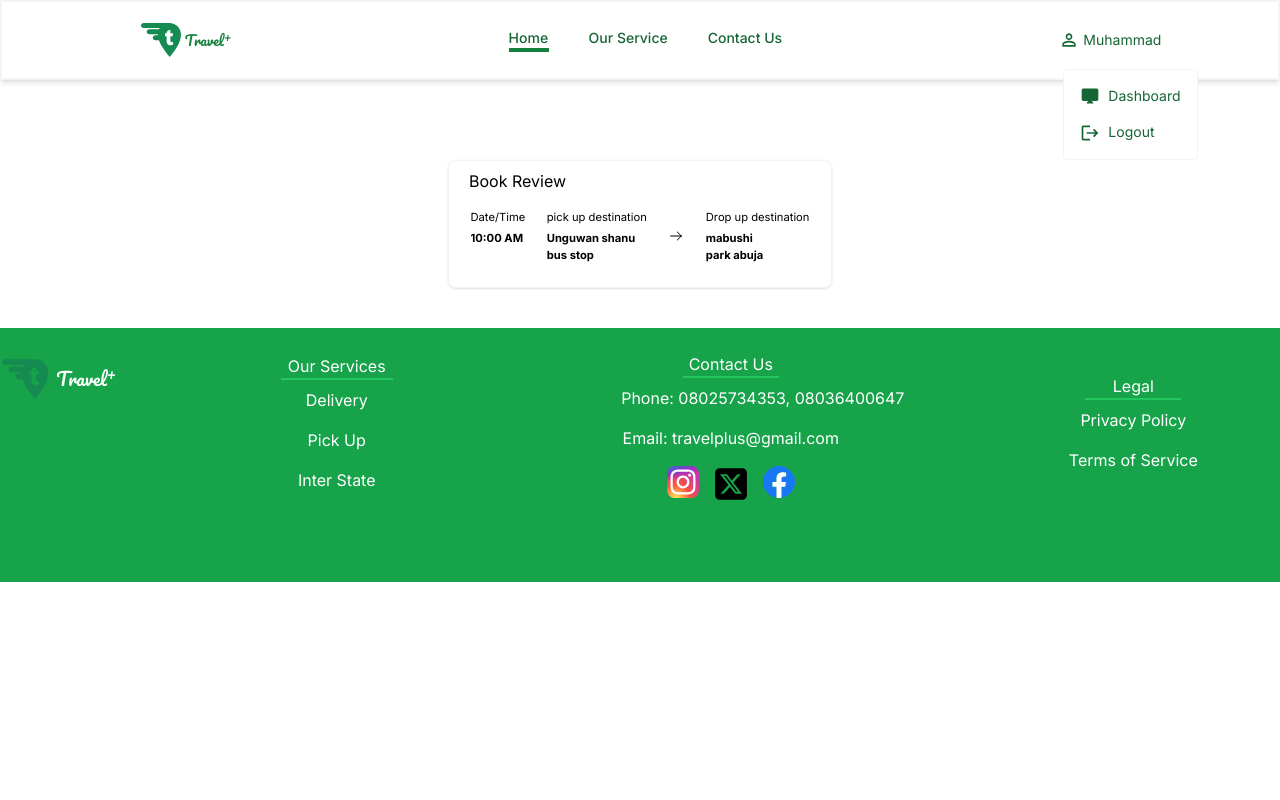
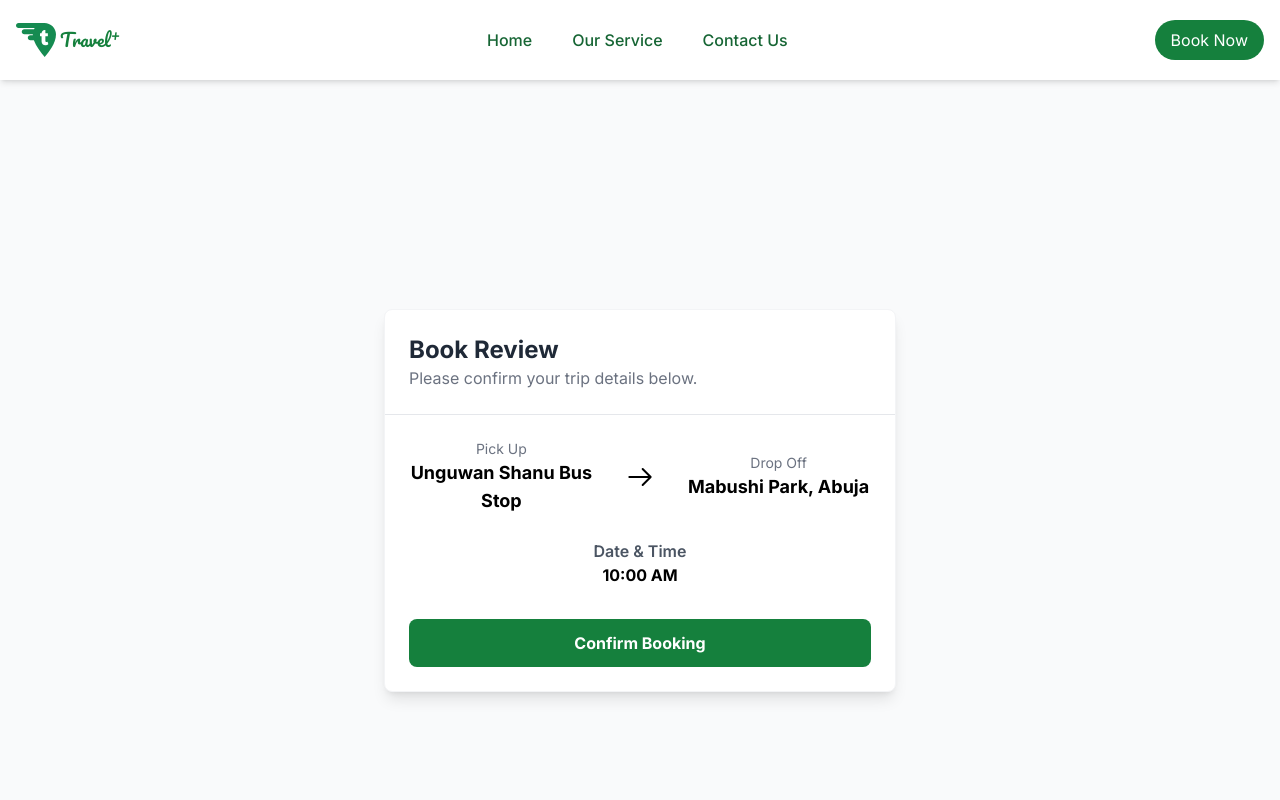
Before and after one commit to techvalleyng/travelplus_landing, a React (Vite) app: page /bookreview in a window 1280 px wide. Shown: the top 800 px of the page. Built offline with nearby package versions, Linux system fonts and the light colour scheme.

Commit message:
feat: update all components and pages to a professional and consistent design

```diff
--- a/src/components/Header.tsx
+++ b/src/components/Header.tsx
@@ -1,84 +1,37 @@
 import { NavLink } from 'react-router-dom';
 import travlogo from '../assets/travlogo(2).svg'
 import MenuIcon from '@mui/icons-material/Menu';
-import PersonOutlineIcon from '@mui/icons-material/PersonOutline';
-import DesktopMacIcon from '@mui/icons-material/DesktopMac';
-import LogoutIcon from '@mui/icons-material/Logout';
 import { useState } from 'react';
 
 export default function Header() {
-
-  const user = true;
-
   const [toggle, setToggle] = useState(false);
 
-  const toggleNavbar = ()=>{
+  const toggleNavbar = () => {
     setToggle(!toggle);
   };
 
-  const [userToggle, setUserToggle] =useState(false);
-
   return (
     <>
-      <div
-        className={`${toggle ? 'h-[350px]' :'h-0'} sticky right-0 left-0 top-0 z-50 space-y-6 space-x-8 md:space-x-0 md:space-y-0   flex-col md:h-20 shadow-md text-green-800 font-inter flex md:flex-row md:items-center  md:justify-around border-gray-100 border-2 border-solid text-sm`}>
+      <div className="sticky top-0 z-50 shadow-md bg-white text-green-800 font-inter">
+        <div className="container mx-auto flex items-center justify-between h-20 px-4">
+          <div className='flex items-center'>
+            <img src={travlogo} className='w-10 mr-1' alt="Logo" />
+            <span className='font-pacifico text-green-700 text-lg'>Travel<sup>&#43;</sup></span>
+          </div>
 
-        <div className='flex ml-8 mt-5 md:m-0 items-center'>
-          <img
-            src={travlogo}
-            className='w-10 mr-1'
-            alt="Logo"
-          />
-          <span className='font-pacifico text-green-700'>Travel<sup>&#43;</sup></span>
-        </div>
+          <div className='md:hidden' onClick={toggleNavbar}>
+            <MenuIcon className='cursor-pointer' />
+          </div>
 
-        <div className='absolute right-5 md:hidden' onClick={toggleNavbar} >
-         <MenuIcon className='cursor-pointer'/>
-        </div>
+          <div className={`absolute md:static top-20 left-0 w-full md:w-auto bg-white md:bg-transparent shadow-md md:shadow-none ${toggle ? 'flex' : 'hidden'} md:flex flex-col md:flex-row items-center space-y-4 md:space-y-0 md:space-x-10 font-medium p-4 md:p-0`}>
+            <NavLink className='hover:text-green-600' to='/'>Home</NavLink>
+            <a className='hover:text-green-600' href="#services">Our Service</a>
+            <a className='hover:text-green-600' href="#Contact-us">Contact Us</a>
+          </div>
 
-        <div className={`${toggle ? 'flex' :'hidden'} md:flex flex-col space-y-4 md:space-y-0 md:flex-row md:none md:space-x-10 font-inter font-medium`}>
-          <NavLink className='border-solid border-b-4 border-green-700 w-10' to='/'>Home</NavLink>
-          <a href="#services">Our Service</a>
-          <a href="#Contact-us">Contact Us</a>
-        </div>
-
-        <div className={` ${toggle ? 'flex' :'hidden'} md:flex flex-col space-y-4 w-20 {}md:w-44 md:flex-row md:items-center md:space-y-0 md:none md:space-x-6`}>
-        {
-        user ?
-        <div className='flex items-center space-x-1 relative cursor-pointer' onClick={()=> setUserToggle(!userToggle)}>
-          <PersonOutlineIcon fontSize='small'/>
-          <h1 className='font-inter text-sm'>Muhammad</h1>
-        {
-            userToggle ?
-          <div className='hidden absolute -bottom-[110px] space-y-4 bg-white rounded border border-gray-100  p-4'>
-            <div className='flex space-x-2 '>
-              <DesktopMacIcon fontSize='small'/>
-              <span>Dashboard</span>
-            </div>
-            <div className='space-x-2'>
-              <LogoutIcon fontSize='small'/>
-              <span>Logout</span>
-            </div>
+          <div className="hidden md:flex items-center space-x-4">
+            <NavLink className='bg-green-700 text-white font-inter px-4 py-2 rounded-full hover:bg-green-600 transition-colors' to='/bookreview'>Book Now</NavLink>
           </div>
-          :
-          <div className='absolute -bottom-[110px] space-y-4 bg-white rounded border border-gray-100  p-4'>
-          <div className='flex space-x-2 '>
-            <DesktopMacIcon fontSize='small'/>
-            <span>Dashboard</span>
-          </div>
-          <div className='space-x-2'>
-            <LogoutIcon fontSize='small'/>
-            <span>Logout</span>
-          </div>
-        </div>
-        }
-        </div>
-        :
-        <>
-          <NavLink className='bg-green-700 text-white font-inter p-2 rounded' to='/login'>Log in</NavLink>
-          <NavLink className='font-inter' to='/signup'>Sign Up</NavLink>
-        </>
-        }
         </div>
       </div>
     </>
--- a/src/components/NotFound.tsx
+++ b/src/components/NotFound.tsx
@@ -1,13 +1,29 @@
-import { useLocation } from "react-router"
+import { useLocation, Link } from "react-router-dom";
+import { motion } from 'framer-motion';
 
 export default function NotFound() {
-    const location = useLocation();
+  const location = useLocation();
   return (
-    <div>
-
-        <h1 className="text-4lx"><span className="text-red-500">404</span> - Page Not Found</h1>
-        <p>The page you are looking for does not exist.</p>
-        <p>No match for <strong className="font-bold text-2xl">{location.pathname}</strong></p>
+    <div className="min-h-screen bg-gray-50 flex flex-col items-center justify-center text-center font-inter p-4">
+      <motion.div
+        initial={{ opacity: 0, y: -50 }}
+        animate={{ opacity: 1, y: 0 }}
+        transition={{ duration: 0.5 }}
+      >
+        <h1 className="text-6xl font-bold text-green-700">404</h1>
+        <h2 className="text-3xl font-semibold text-gray-800 mt-4">Page Not Found</h2>
+        <p className="text-gray-500 mt-2">The page you are looking for does not exist.</p>
+        <p className="text-gray-500 mt-1">No match for <strong className="font-bold text-lg text-gray-600">{location.pathname}</strong></p>
+        <Link to="/">
+          <motion.button
+            className="mt-8 bg-green-700 text-white font-bold py-3 px-6 rounded-full hover:bg-green-600 transition-colors"
+            whileHover={{ scale: 1.05 }}
+            whileTap={{ scale: 0.95 }}
+          >
+            Go to Homepage
+          </motion.button>
+        </Link>
+      </motion.div>
     </div>
-  )
+  );
 }
--- a/src/pages/BookReview.tsx
+++ b/src/pages/BookReview.tsx
@@ -1,29 +1,48 @@
-import arrow from '../assets/ArrowForward.svg'
+import arrow from '../assets/ArrowForward.svg';
+import { motion } from 'framer-motion';
+
 const BookReview = () => {
   return (
-    <div>
-        <div className="container mx-auto max-w-96 rounded-lg shadow  mt-20 border border-solid border-gray-100  h-32 font-inter">
-            <h1 className="ml-5 mt-2 tex-lg text-black">Book Review</h1>
-            <div className="flex justify-evenly mt-4 items-center font-inter text-[0.7rem]">
-                <div className="space-y-1 -mt-4">
-                    <p>Date/Time</p>
-                    <p className="text-black font-inter font-bold">10:00 AM</p>
+    <div className="min-h-screen bg-gray-50 flex items-center justify-center font-inter p-4">
+      <motion.div
+        className="container mx-auto max-w-lg rounded-lg shadow-lg mt-10 border border-solid border-gray-100 bg-white"
+        initial={{ opacity: 0, y: -50 }}
+        animate={{ opacity: 1, y: 0 }}
+        transition={{ duration: 0.5 }}
+      >
+        <div className="p-6 border-b border-gray-200">
+          <h1 className="text-2xl text-gray-800 font-bold">Book Review</h1>
+          <p className="text-gray-500">Please confirm your trip details below.</p>
         </div>
-                <div className="space-y-1">
-                    <p>pick up destination</p>
-                    <p className="text-black font-inter font-bold">Unguwan shanu <br /> bus stop</p>
+        <div className="p-6">
+          <div className="flex justify-between items-center text-center mb-6">
+            <div className="w-2/5">
+              <p className="text-sm text-gray-500">Pick Up</p>
+              <p className="text-black font-bold text-lg">Unguwan Shanu Bus Stop</p>
             </div>
-                <img  src={arrow} alt="" />
-                <div className="space-y-1">
-
-                    <p>Drop up destination</p>
-                    <p className="text-black font-inter font-bold">mabushi <br /> park abuja</p>
-
+            <div className="w-1/5">
+              <img src={arrow} alt="to" className="w-8 h-8 mx-auto" />
+            </div>
+            <div className="w-2/5">
+              <p className="text-sm text-gray-500">Drop Off</p>
+              <p className="text-black font-bold text-lg">Mabushi Park, Abuja</p>
             </div>
           </div>
+          <div className="text-center text-gray-600 mb-8">
+            <p className="font-semibold">Date & Time</p>
+            <p className="text-black font-bold">10:00 AM</p>
           </div>
+          <motion.button
+            className="w-full bg-green-700 text-white font-bold py-3 px-4 rounded-lg hover:bg-green-600 transition-colors"
+            whileHover={{ scale: 1.02 }}
+            whileTap={{ scale: 0.98 }}
+          >
+            Confirm Booking
+          </motion.button>
         </div>
-  )
-}
+      </motion.div>
+    </div>
+  );
+};
 
-export default BookReview
+export default BookReview;
```
Lines whose indentation alone changed are shown as unchanged.
